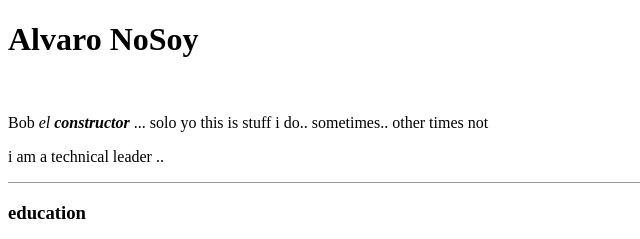
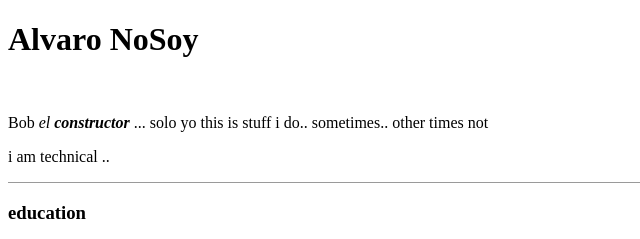
Before and after one commit to alvaronosoy/hello_cv, a plain HTML site: page index.html in a window 1280 px wide. Shown: the top 239 px of the page, 0-640 px from the left. Drawn offline with Linux system fonts and the light colour scheme.

Commit message:
updated technical statement

```diff
--- a/index.html
+++ b/index.html
@@ -13,7 +13,7 @@
   <br>
   <p> Bob <em>el <strong>constructor</strong></em> ... solo yo
     this is stuff i do.. sometimes.. other times not</p>
-    <p>i am a technical leader .. </p>
+    <p>i am technical .. </p>
   <hr size="">
 
   <h3> education</h3>
```
